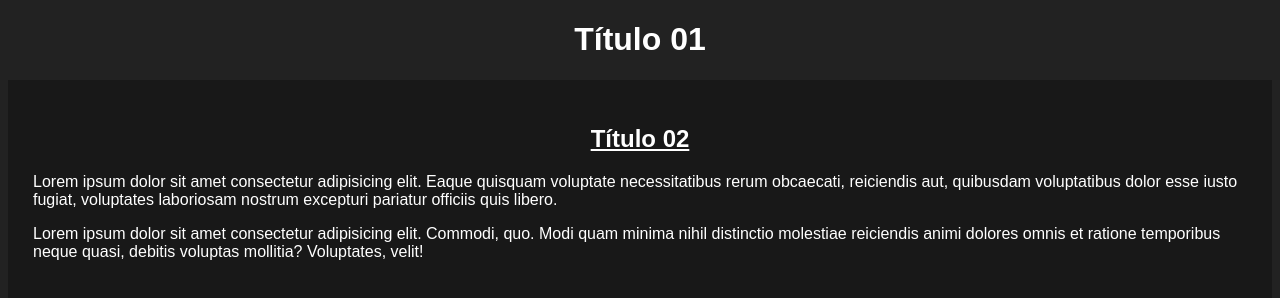
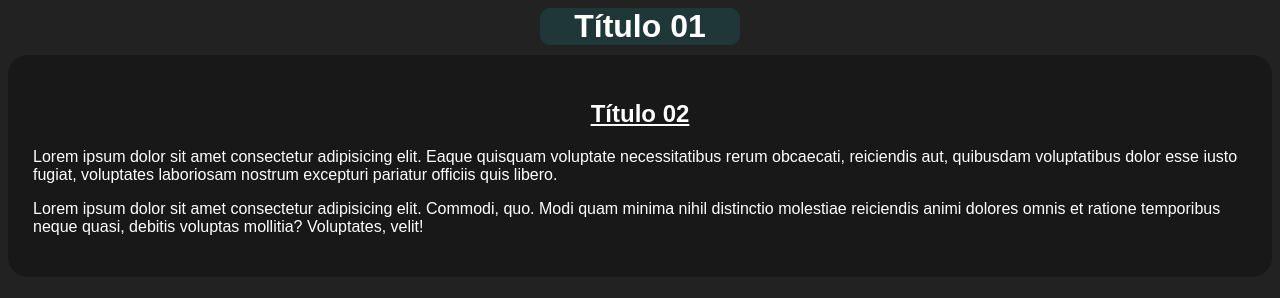
Before and after one commit to rafae1-afonso/projeto-site, a plain HTML site: page index.html in a window 1280 px wide. Drawn offline with Linux system fonts and the light colour scheme.

Commit message:
atualização de estilo

```diff
--- a/style.css
+++ b/style.css
@@ -10,7 +10,16 @@ body {
 }
 
 h1 {
+    width: 200px;
+    background-color: rgba(0, 255, 255, 0.096);
     text-align: center;
+    margin: auto;
+    margin-bottom: 10px;
+    border-radius: 10px;
+}
+
+h1:hover {
+    text-decoration: underline;
 }
 
 h2 {
@@ -21,4 +30,5 @@ h2 {
 main {
     background-color: rgb(24, 24, 24);
     padding: 25px;
+    border-radius: 20px;
 }
```
